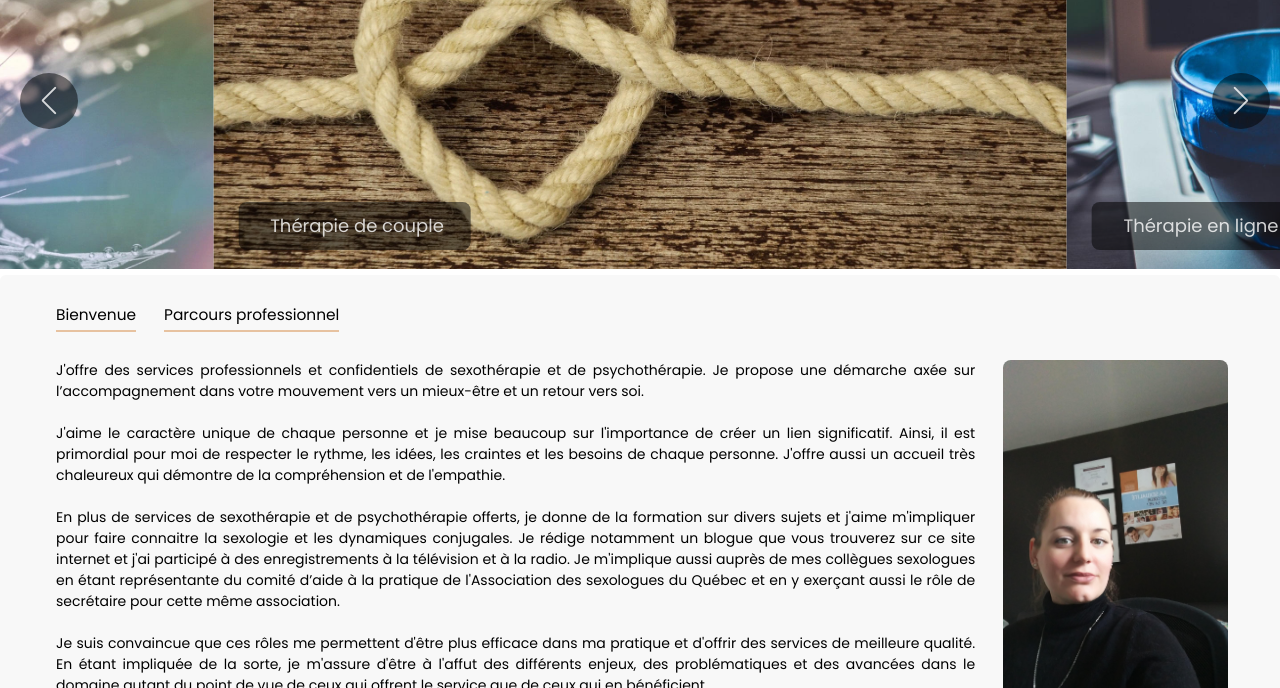
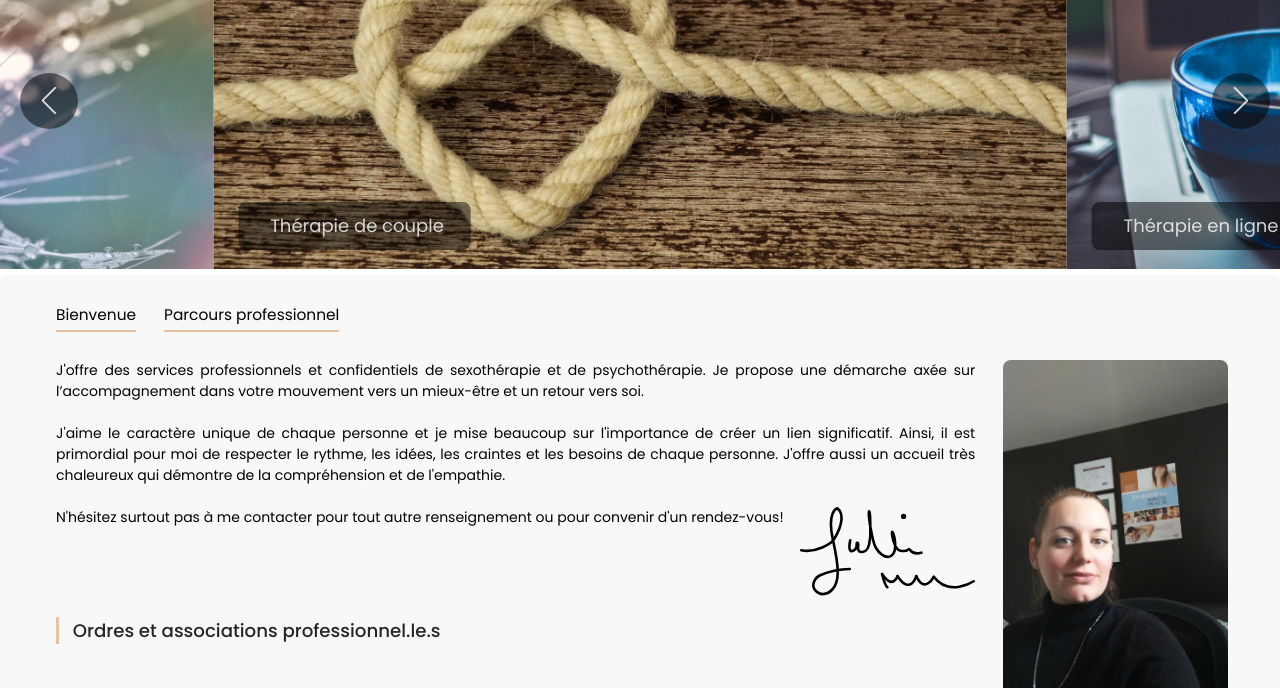
Before and after one commit to Benjozork/jfournier, a website built with Parcel: page site/index.pug in a window 1280 px wide. Shown: the part 255-943 px from the top of the page. Built offline with nearby package versions, Linux system fonts and the light colour scheme.

Commit message:
tweak home page text

```diff
--- a/site/index.pug
+++ b/site/index.pug
@@ -62,10 +62,6 @@ html(lang='fr')
                                 p
                                     | J'aime le caractère unique de chaque personne et je mise beaucoup sur l'importance de créer un lien significatif. Ainsi, il est primordial pour moi de respecter le rythme, les idées, les craintes et les besoins de chaque personne. J'offre aussi un accueil très chaleureux qui démontre de la compréhension et de l'empathie.
                                 p
-                                    | En plus de services de sexothérapie et de psychothérapie offerts, je donne de la formation sur divers sujets et j'aime m'impliquer pour faire connaitre la sexologie et les dynamiques conjugales. Je rédige notamment un blogue que vous trouverez sur ce site internet et j'ai participé à des enregistrements à la télévision et à la radio. Je m'implique aussi auprès de mes collègues sexologues en étant représentante du comité d’aide à la pratique de l'Association des sexologues du Québec et en y exerçant aussi le rôle de secrétaire pour cette même association.
-                                p
-                                    | Je suis convaincue que ces rôles me permettent d'être plus efficace dans ma pratique et d'offrir des services de meilleure qualité. En étant impliquée de la sorte, je m'assure d'être à l'affut des différents enjeux, des problématiques et des avancées dans le domaine autant du point de vue de ceux qui offrent le service que de ceux qui en bénéficient.
-                                p
                                     | N'hésitez surtout pas à me contacter pour tout autre renseignement ou pour convenir d'un rendez-vous!
                                     img#signature(src='img/signature.svg')
 
```
